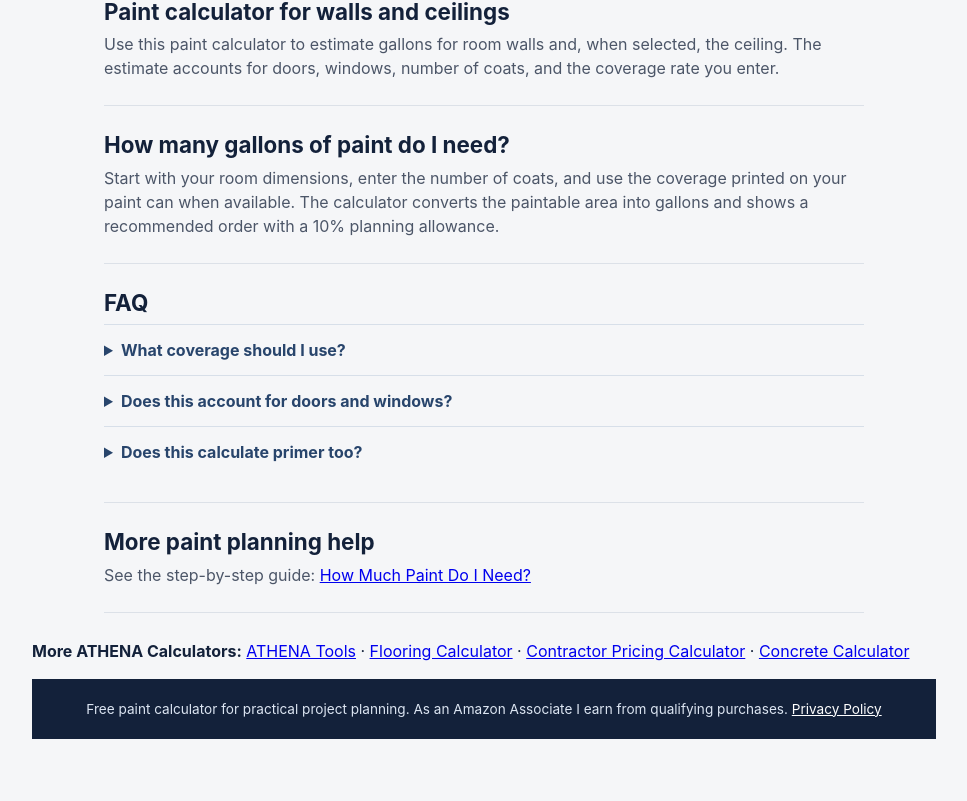
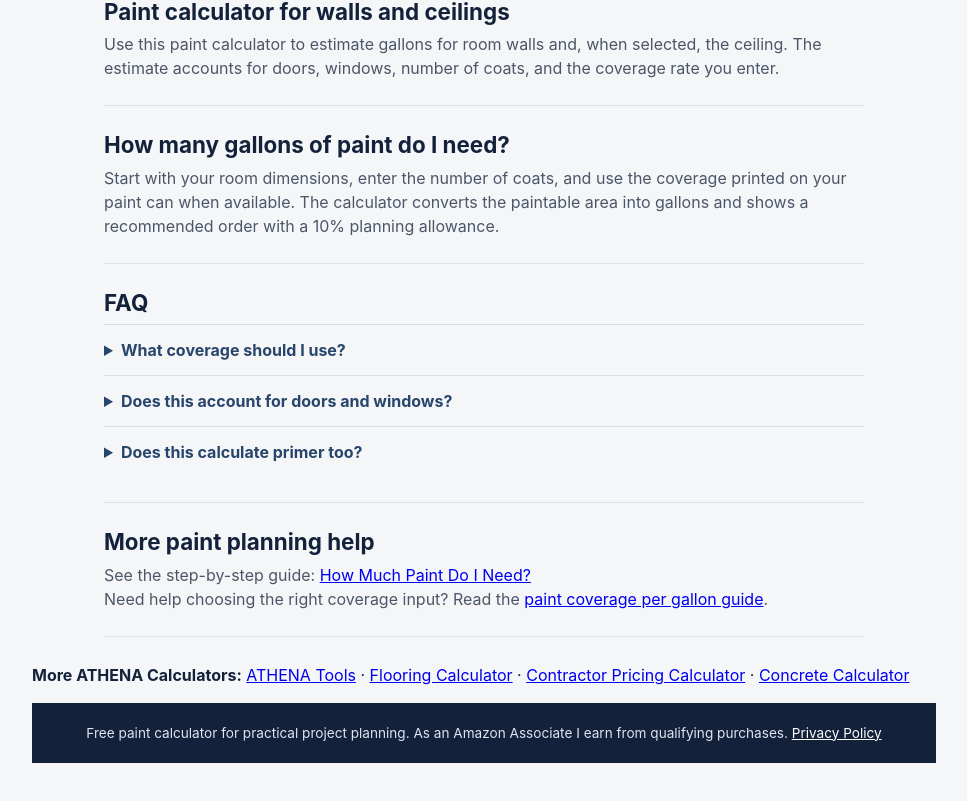
Before and after one commit to spamenchilada1-beep/paint-calculator, a React (Vite) app: page / in a window 1280 px wide. Shown: the part 1967-2768 px from the top of the page, without its empty margins (156-1123 px from the left). Built offline with nearby package versions, Linux system fonts and the light colour scheme.

Commit message:
Link paint calculator to coverage guide

```diff
--- a/src/main.jsx
+++ b/src/main.jsx
@@ -75,7 +75,7 @@ function App() {
         <section><h2>Paint calculator for walls and ceilings</h2><p>Use this paint calculator to estimate gallons for room walls and, when selected, the ceiling. The estimate accounts for doors, windows, number of coats, and the coverage rate you enter.</p></section>
         <section><h2>How many gallons of paint do I need?</h2><p>Start with your room dimensions, enter the number of coats, and use the coverage printed on your paint can when available. The calculator converts the paintable area into gallons and shows a recommended order with a 10% planning allowance.</p></section>
         <section><h2>FAQ</h2><details><summary>What coverage should I use?</summary><p>Use the coverage printed on your paint can. A common planning range is roughly 350–400 square feet per gallon, but products vary.</p></details><details><summary>Does this account for doors and windows?</summary><p>Yes. The calculator uses approximate areas of 21 square feet per door and 15 square feet per window.</p></details><details><summary>Does this calculate primer too?</summary><p>No. This calculator estimates paint quantity. If you need primer, calculate it separately based on the primer's coverage and the surface being primed.</p></details></section>
-        <section><h2>More paint planning help</h2><p>See the step-by-step guide: <a href="/how-much-paint-do-i-need.html">How Much Paint Do I Need?</a></p></section>
+        <section><h2>More paint planning help</h2><p>See the step-by-step guide: <a href="/how-much-paint-do-i-need.html">How Much Paint Do I Need?</a></p><p>Need help choosing the right coverage input? Read the <a href="/paint-coverage-guide.html">paint coverage per gallon guide</a>.</p></section>
       </article>
       <nav aria-label="More ATHENA Calculators">
         <p><strong>More ATHENA Calculators:</strong> <a href="https://athena-public-platform.pages.dev/#tools">ATHENA Tools</a> · <a href="https://flooring-calculator.pages.dev/">Flooring Calculator</a> · <a href="https://contractor-pricing-calculator.pages.dev/">Contractor Pricing Calculator</a> · <a href="https://concrete-calculator-cic.pages.dev/">Concrete Calculator</a></p>
```
